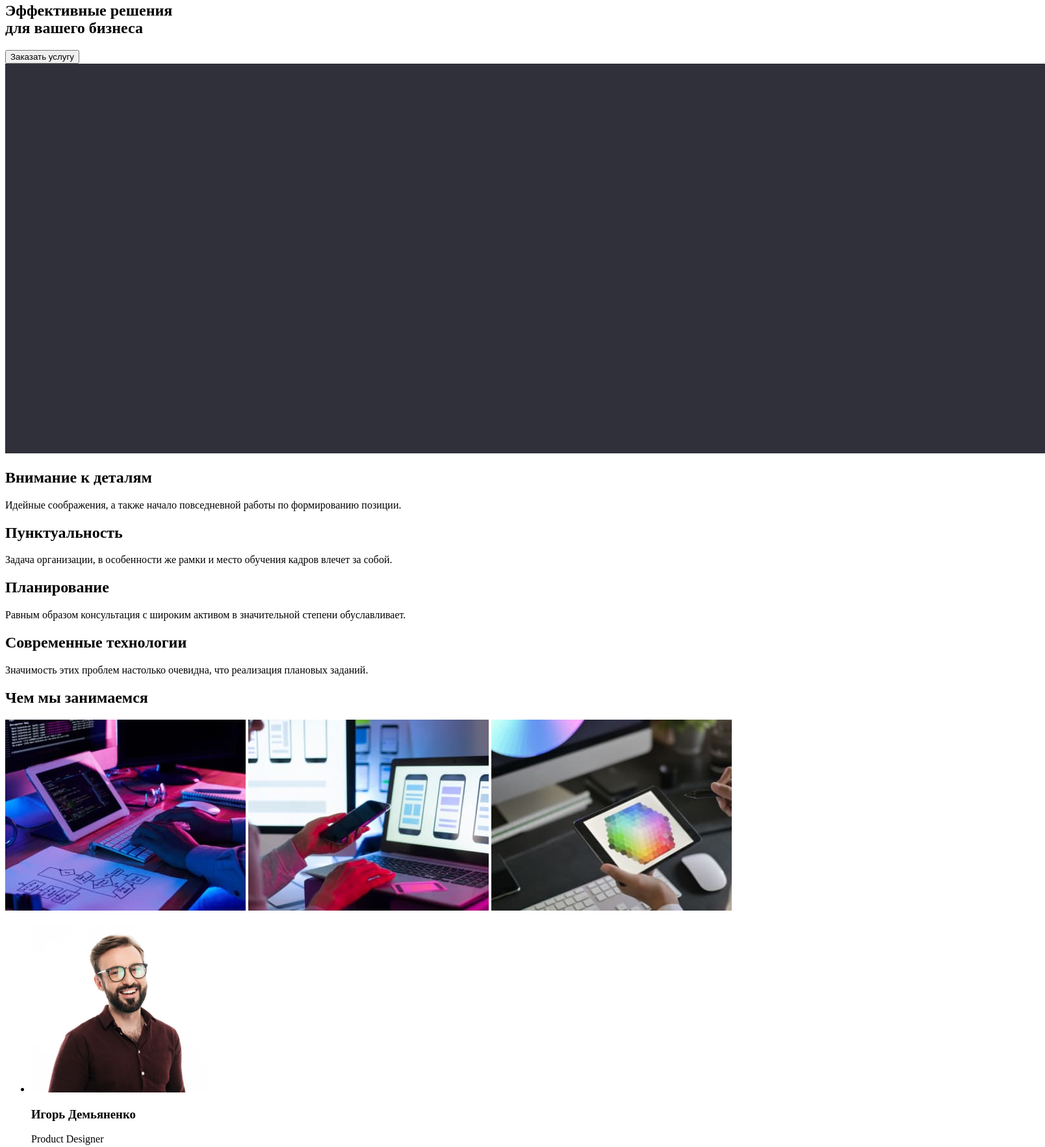
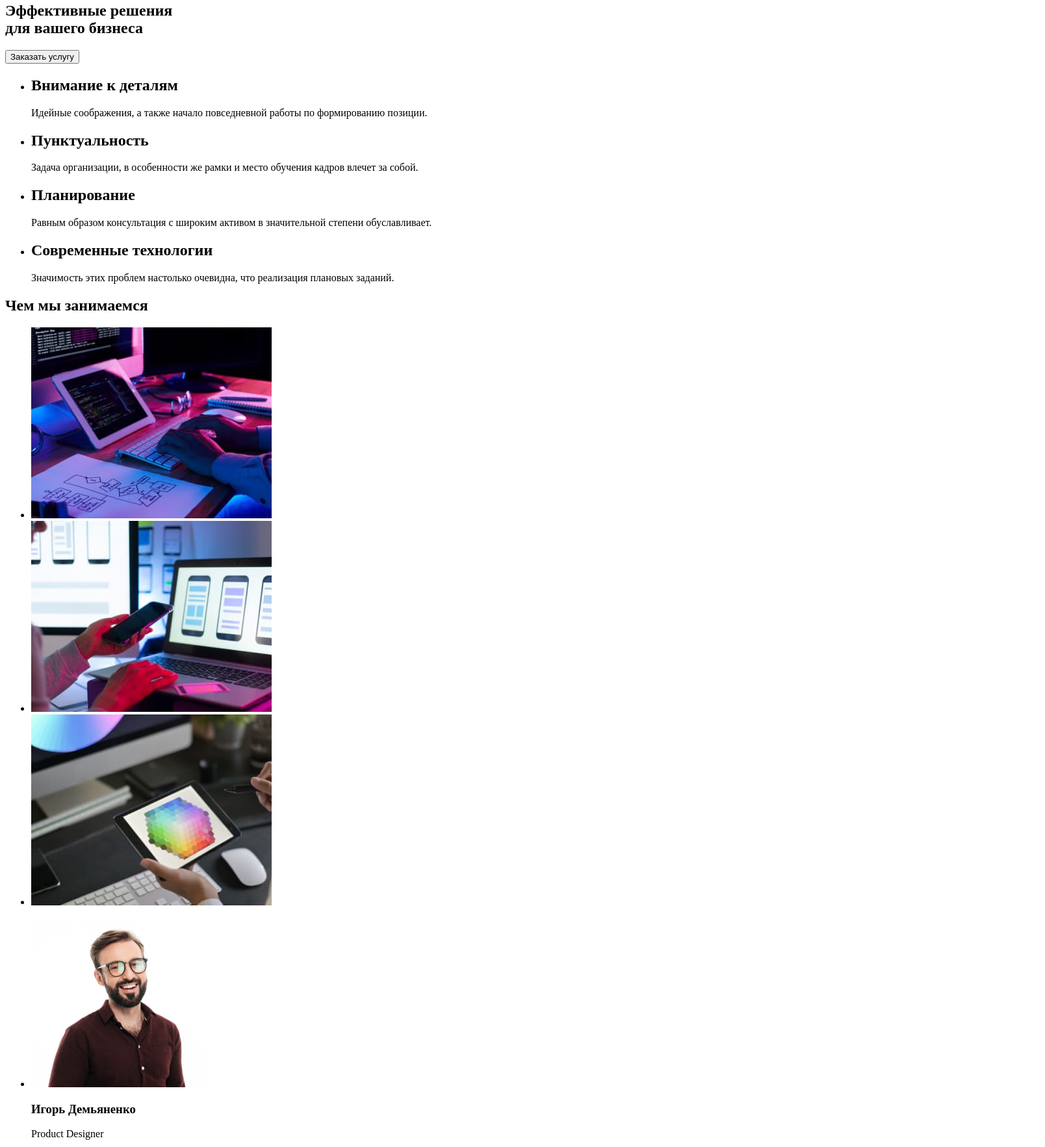
Before and after one commit to SergiyShtefanesa/goit-markup-hw-01, a plain HTML site: page index.html in a window 1280 px wide. Shown: the part 165-1931 px from the top of the page at 65% size, 1608 px wide, since content can reach past the window. Drawn offline with Linux system fonts and the light colour scheme.

Commit message:
виправлено

```diff
--- a/index.html
+++ b/index.html
@@ -8,8 +8,8 @@
   </head>
   <body>
     <header>
+      <a href="/">Web Studio</a>
       <nav>
-        <a href="/">Web Studio</a>
         <ul>
           <li><a href="">Студия</a></li>
           <li><a href="">Портфолио</a></li>
@@ -23,36 +23,54 @@
     </header>
     <main>
       <section>
-        <div>
         <h1>
           Эффективные решения
           <br />
           для вашего бизнеса
         </h1>
         <input type="button" value="Заказать услугу" />
-          <img src="./images/background/background.jpg" alt="фон" width="1600" height="600" />
-        </div>
-      </section>
-      <section>
-        <h2>Внимание к деталям</h2>
-        <p>Идейные соображения, а также начало повседневной работы по формированию позиции.</p>
-        <h2>Пунктуальность</h2>
-        <p>Задача организации, в особенности же рамки и место обучения кадров влечет за собой.</p>
-        <h2>Планирование</h2>
-        <p>Равным образом консультация с широким активом в значительной степени обуславливает.</p>
-        <h2>Современные технологии</h2>
-        <p>Значимость этих проблем настолько очевидна, что реализация плановых заданий.</p>
-      </section>
-      <section>
-        <h2>Чем мы занимаемся</h2>
-        <img src="./images/work/work1.jpg" alt="робота зі схамами" width="370" height="294" />
-        <img src="./images/work/work2.jpg" alt="робота з ноутбуком" width="370" height="294" />
-        <img src="./images/work/work3.jpg" alt="робота з планшетом" width="370" height="294" />
       </section>
       <section>
         <ul>
           <li>
-            <div>
+            <h2>Внимание к деталям</h2>
+            <p>Идейные соображения, а также начало повседневной работы по формированию позиции.</p>
+          </li>
+          <li>
+            <h2>Пунктуальность</h2>
+            <p>
+              Задача организации, в особенности же рамки и место обучения кадров влечет за собой.
+            </p>
+          </li>
+          <li>
+            <h2>Планирование</h2>
+            <p>
+              Равным образом консультация с широким активом в значительной степени обуславливает.
+            </p>
+          </li>
+          <li>
+            <h2>Современные технологии</h2>
+            <p>Значимость этих проблем настолько очевидна, что реализация плановых заданий.</p>
+          </li>
+        </ul>
+      </section>
+      <section>
+        <h2>Чем мы занимаемся</h2>
+        <ul>
+          <li>
+            <img src="./images/work/work1.jpg" alt="робота зі схамами" width="370" height="294" />
+          </li>
+          <li>
+            <img src="./images/work/work2.jpg" alt="робота з ноутбуком" width="370" height="294" />
+          </li>
+          <li>
+            <img src="./images/work/work3.jpg" alt="робота з планшетом" width="370" height="294" />
+          </li>
+        </ul>
+      </section>
+      <section>
+        <ul>
+          <li>
             <img
               src="./images/employee/employee1.jpg"
               alt="фото працівників"
@@ -61,10 +79,8 @@
             />
             <h3>Игорь Демьяненко</h3>
             <p>Product Designer</p>
-            </div>
           </li>
           <li>
-            <div>
             <img
               src="./images/employee/employee2.jpg"
               alt="фото працівників"
@@ -73,10 +89,8 @@
             />
             <h3>Ольга Репина</h3>
             <p>Frontend Developer</p>
-            </div>
           </li>
           <li>
-            <div>
             <img
               src="./images/employee/employee3.jpg"
               alt="фото працівників"
@@ -85,10 +99,8 @@
             />
             <h3>Николай Тарасов</h3>
             <p>Marketing</p>
-            </div>
           </li>
           <li>
-            <div>
             <img
               src="./images/employee/employee4.jpg"
               alt="фото працівників"
@@ -97,22 +109,23 @@
             />
             <h3>Михаил Ермаков</h3>
             <p>UI Designer</p>
-            </div>
           </li>
         </ul>
       </section>
-      <section>
+    </main>
+    <footer>
+      <a href="">WebStudio</a>
+      <address>
         <ul>
-          <li><a href="/">Web Studio</a></li>
           <li>
-            <a href="https://goo.gl/maps/2pT8ZiVMd9cjSJxh7" target="_blank"
-              >г. Киев, пр-т Леси Украинки, 26</a
+            <a href="https://goo.gl/maps/eCd9pNnfb7Bx4vSe9" target="_blank" rel="noopener noreferer"
+              >г. Киев, пр-т Леси Украинки,26</a
             >
           </li>
-          <li><a href="mailto:info@devstudio.com">info@devstudio.com</a></li>
+          <li><a href="mailto:info@example.com">info@example.com</a></li>
           <li><a href="tel:+380961111111">+380961111111</a></li>
         </ul>
-      </section>
-    </main>
+      </address>
+    </footer>
   </body>
 </html>
```
Also changed, not shown: images/background/background.jpg (deleted). Lines whose indentation alone changed are shown as unchanged.
